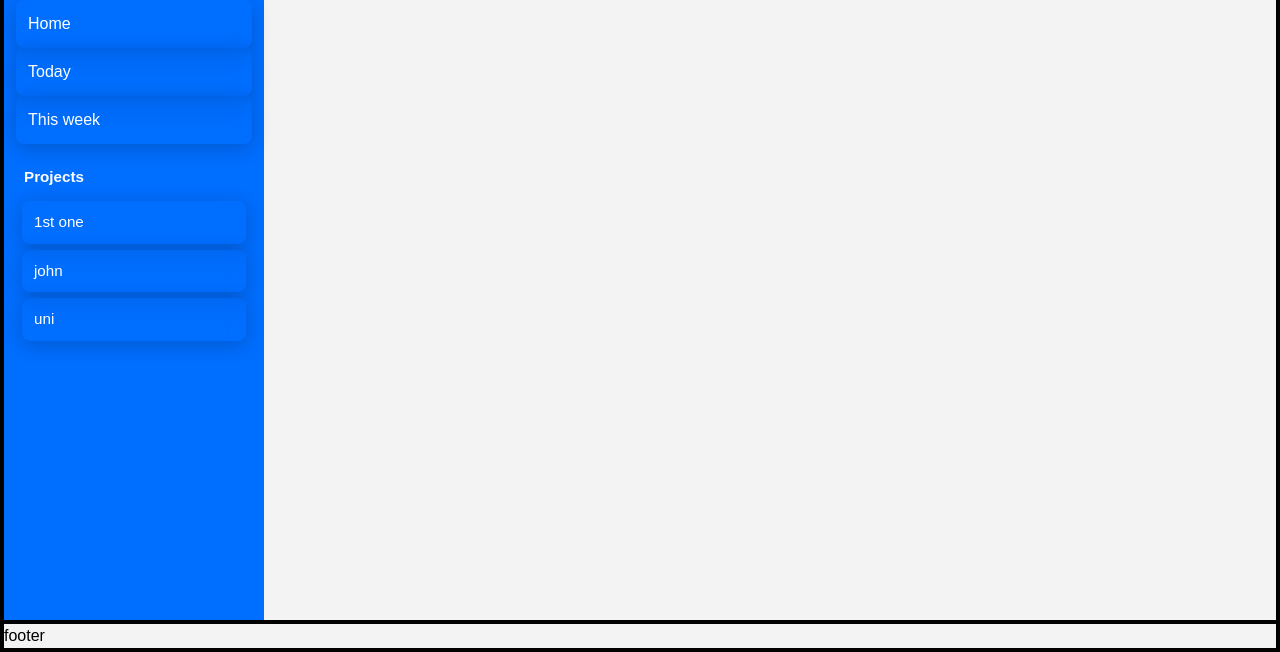
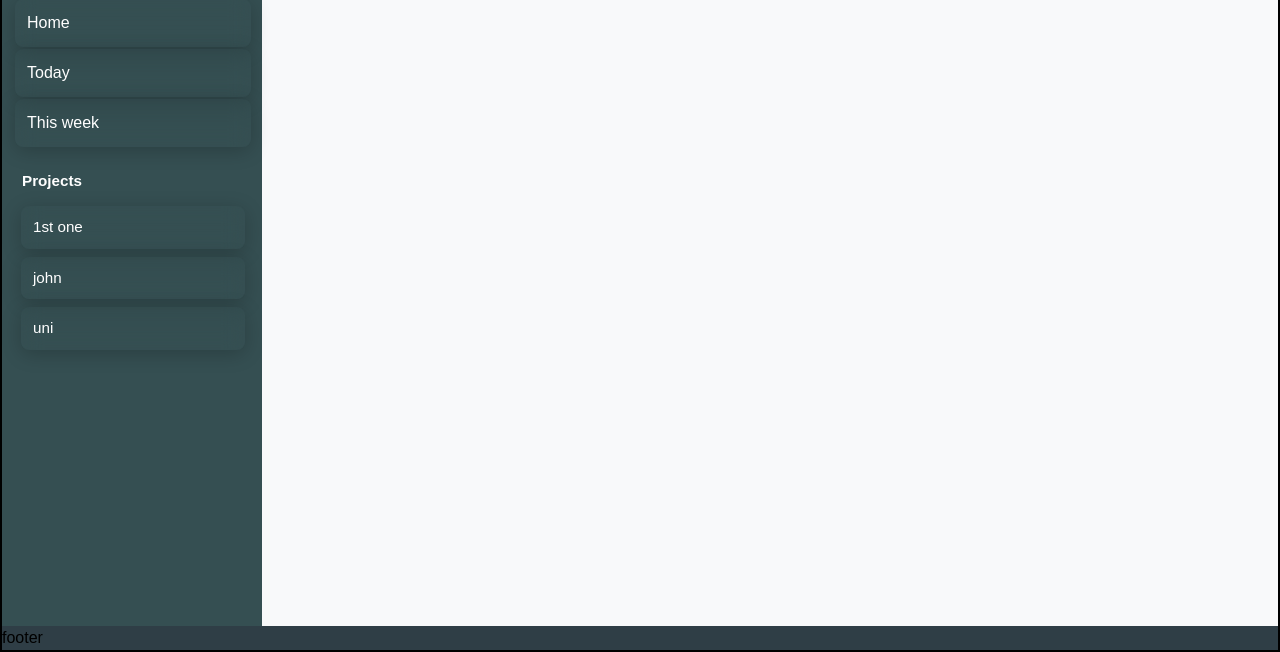
Before and after one commit to minidu1/ToDo-List, a website built with webpack: page src/template.html in a window 1280 px wide. Shown: the part 148-800 px from the top of the page. Built offline with nearby package versions, Linux system fonts and the light colour scheme.

Commit message:
Change color theme to dark greenish

```diff
--- a/src/styles.css
+++ b/src/styles.css
@@ -6,7 +6,8 @@
   box-sizing: border-box;
 }
 
-html, body {
+html,
+body {
   height: 100%;
 }
 
@@ -15,24 +16,33 @@ body {
   font-family: Arial, sans-serif;
 }
 
-img, picture, video, canvas, svg {
+img,
+picture,
+video,
+canvas,
+svg {
   display: block;
   max-width: 100%;
 }
 
-input, button, textarea, select {
+input,
+button,
+textarea,
+select {
   font: inherit;
 }
 
 /* code */
 
-:root{
+:root {
   --test-boarder: 2px solid black;
-  --header-color: rgb(54, 202, 54);
-  --background-color:rgb(243, 243, 243);
+  --background-color: #f8f9fa;
+  --sidebar-color: #354f52;
+  --header-color: #2f3e46;
+  --accent-color: #84a98c;
 }
 
-body{
+body {
   background-color: var(--background-color);
   height: 100vh;
 
@@ -43,24 +53,20 @@ body{
   border: var(--test-boarder);
 }
 
-div{
-  /* border: var(--test-boarder); */
 
-}
-
-header{
+header {
   height: 10vh;
   background-color: var(--header-color);
   display: flex;
   align-items: center;
 }
 
-.logo{
+.logo {
   height: 7vh;
   margin-left: 10px;
 }
 
-div.name{
+div.name {
   color: var(--background-color);
   font-size: 2rem;
   font-weight: 900;
@@ -96,15 +102,14 @@ button:active {
   transform: scale(0.98);
 }
 
-.layout{
-  border: var(--test-boarder);
+.layout {
   display: grid;
   grid-template-columns: 260px 1fr;
   overflow: auto;
 }
 
-.side-bar{
-  background-color: rgb(0, 110, 255);
+.side-bar {
+  background-color: var(--sidebar-color);
   display: flex;
   flex-direction: column;
   gap: 10px;
@@ -112,27 +117,27 @@ button:active {
   min-height: 100%;
 }
 
-.side-header{
+.side-header {
   display: flex;
   align-items: center;
   gap: 8px;
   padding-bottom: 6px;
 }
 
-.logo-sm{
+.logo-sm {
   width: 36px;
   height: 36px;
   border-radius: 6px;
 }
 
-.side-title{
+.side-title {
   color: white;
   font-weight: 800;
 }
 
-.side-bar button{
+.side-bar button {
   border-radius: 8px;
-  margin: 0;
+  margin: 1px;
   width: 100%;
   text-align: left;
   padding-left: 12px;
@@ -141,15 +146,15 @@ button:active {
   color: white;
 }
 
-.side-bar button:focus{
-  outline: 2px solid rgba(255,255,255,0.18);
+.side-bar button:focus {
+  outline: 2px solid rgba(255, 255, 255, 0.40);
 }
 
-.projects{
+.projects {
   padding-top: 6px;
 }
 
-.project-heading{
+.project-heading {
   color: white;
   font-size: 0.95rem;
   font-weight: 700;
@@ -157,15 +162,15 @@ button:active {
   margin-bottom: 6px;
 }
 
-.project-list{
+.project-list {
   display: flex;
   flex-direction: column;
   gap: 6px;
   padding: 0 6px 12px 6px;
 }
 
-.project-item{
-  background: rgba(255,255,255,0.03);
+.project-item {
+  background: rgba(255, 255, 255, 0.03);
   color: white;
   border: none;
   text-align: left;
@@ -175,14 +180,14 @@ button:active {
   font-size: 0.95rem;
 }
 
-.project-item:hover{
-  background: rgba(255,255,255,0.08);
+.project-item:hover {
+  background: rgba(255, 255, 255, 0.08);
 }
 
-.content{
+.content {
   /* border: var(--test-boarder); */
 }
 
-footer{
-  border: var(--test-boarder);
+footer {
+  background-color: var(--header-color);
 }
```
